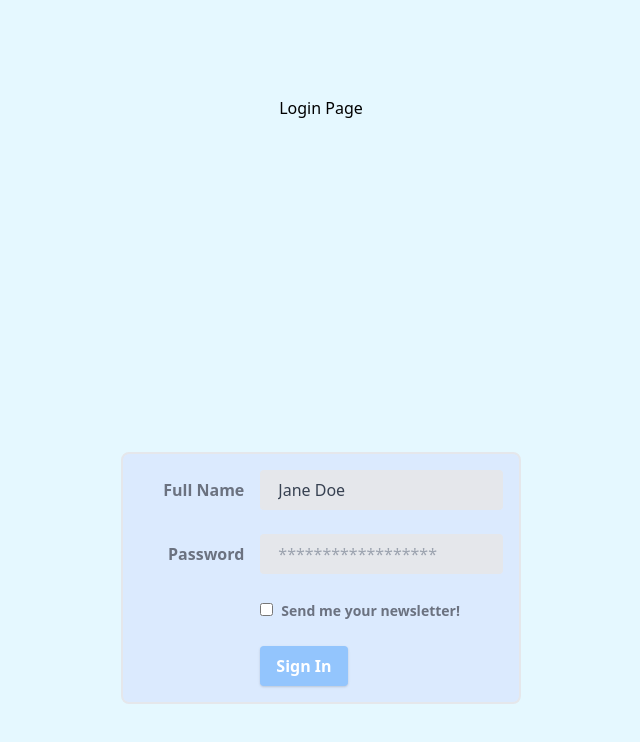
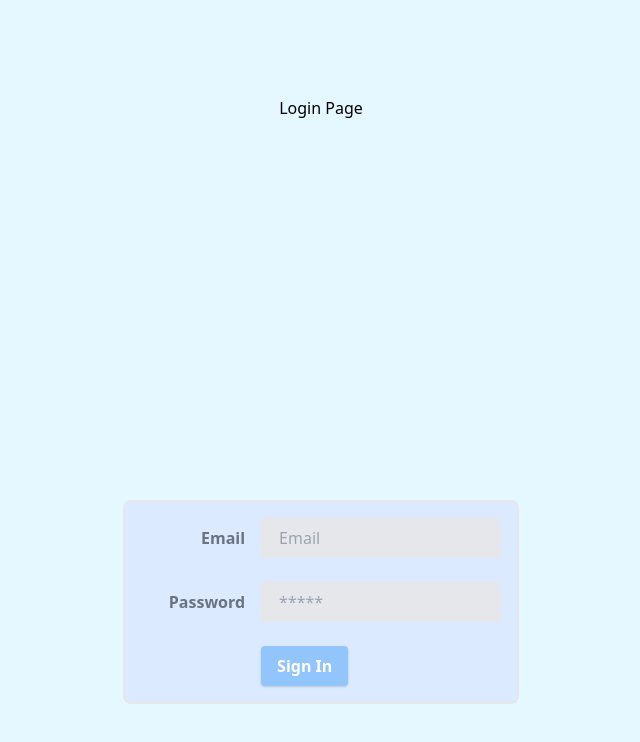
Before and after one commit to JuneKR/money-mate, a Next.js app in the folder frontend/: page /UserManagement/login in a window 1280 px wide. Shown: the top 742 px of the page, without its empty margins (319-959 px from the left). Built offline with nearby package versions, Linux system fonts and the light colour scheme.

Commit message:
add call login user function

```diff
--- a/frontend/src/pages/UserManagement/login.tsx
+++ b/frontend/src/pages/UserManagement/login.tsx
@@ -1,7 +1,36 @@
-import React from 'react';
+import React, { useState } from 'react';
 import styles from '@/styles/Home.module.css'
 import Head from 'next/head';
 const LoginPage: React.FC = () => {
+  const [email, setEmail] = useState("");
+  const [password, setPassword] = useState("");
+
+  const loginUser = async () => {
+    try {
+        const response = await fetch('http://localhost:8080/login', {
+            method: 'POST',
+            headers: { 'Content-Type': 'application/json' },
+            body: JSON.stringify({ email, password })
+        })
+        if (response.ok) {
+            const data = await response.json();
+            // redirect to dashboard page
+            window.location.href = '/'
+        }
+        else {
+            const errorData = await response.json();
+            console.log(errorData);
+        }
+    } catch(error) {
+        console.error(error)
+    }
+  }
+
+  const handleSubmit = (e: React.FormEvent<HTMLFormElement>) => {
+    e.preventDefault();
+    loginUser();
+  }
+
   return (
 
     <>
@@ -16,15 +45,25 @@ const LoginPage: React.FC = () => {
         <h1 className='text-black'>Login Page</h1>
             <div className="p-4 mx-12 bg-blue-100 border-2 rounded-lg hover:bg-blue-200 dark:border-gray-700">
                 <div className='flex items-center justify-center'>
-                    <form className="w-full max-w-sm">
+                    <form
+                        className="w-full max-w-sm"
+                        onSubmit={handleSubmit}
+                    >
                     <div className="mb-6 md:flex md:items-center">
                         <div className="md:w-1/3">
                         <label className="block pr-4 mb-1 font-bold text-gray-500 md:text-right md:mb-0" htmlFor="inline-full-name">
-                            Full Name
+                            Email
                         </label>
                         </div>
                         <div className="md:w-2/3">
-                        <input className="w-full px-4 py-2 leading-tight text-gray-700 bg-gray-200 border-2 border-gray-200 rounded appearance-none hover:bg-gray-50 focus:outline-none focus:bg-white focus:border-purple-500" id="inline-full-name" type="text" value="Jane Doe"/>
+                        <input
+                            className="w-full px-4 py-2 leading-tight text-gray-700 bg-gray-200 border-2 border-gray-200 rounded appearance-none hover:bg-gray-50 focus:outline-none focus:bg-white focus:border-purple-500"
+                            id="inline-full-name"
+                            type="text"
+                            value={email}
+                            onChange={(e) => setEmail(e.target.value)}
+                            placeholder="Email"
+                        />
                         </div>
                     </div>
                     <div className="mb-6 md:flex md:items-center">
@@ -34,22 +73,23 @@ const LoginPage: React.FC = () => {
                         </label>
                         </div>
                         <div className="md:w-2/3">
-                        <input className="w-full px-4 py-2 leading-tight text-gray-700 bg-gray-200 border-2 border-gray-200 rounded appearance-none hover:bg-gray-50 focus:outline-none focus:bg-white focus:border-purple-500" id="inline-password" type="password" placeholder="******************"/>
+                        <input
+                            className="w-full px-4 py-2 leading-tight text-gray-700 bg-gray-200 border-2 border-gray-200 rounded appearance-none hover:bg-gray-50 focus:outline-none focus:bg-white focus:border-purple-500"
+                            id="inline-password"
+                            type="password"
+                            value={password}
+                            onChange={(e) => setPassword(e.target.value)}
+                            placeholder="*****"
+                        />
                         </div>
-                    </div>
-                    <div className="mb-6 md:flex md:items-center">
-                        <div className="md:w-1/3"></div>
-                        <label className="block font-bold text-gray-500 md:w-2/3">
-                        <input className="mr-2 leading-tight" type="checkbox"/>
-                        <span className="text-sm">
-                            Send me your newsletter!
-                        </span>
-                        </label>
                     </div>
                     <div className="md:flex md:items-center">
                         <div className="md:w-1/3"></div>
                         <div className="md:w-2/3">
-                        <button className="px-4 py-2 font-bold text-white bg-blue-300 rounded shadow hover:bg-blue-500 focus:shadow-outline focus:outline-none" type="button">
+                        <button
+                            className="px-4 py-2 font-bold text-white bg-blue-300 rounded shadow hover:bg-blue-500 focus:shadow-outline focus:outline-none"
+                            type="submit"
+                        >
                             Sign In
                         </button>
                         </div>
```
